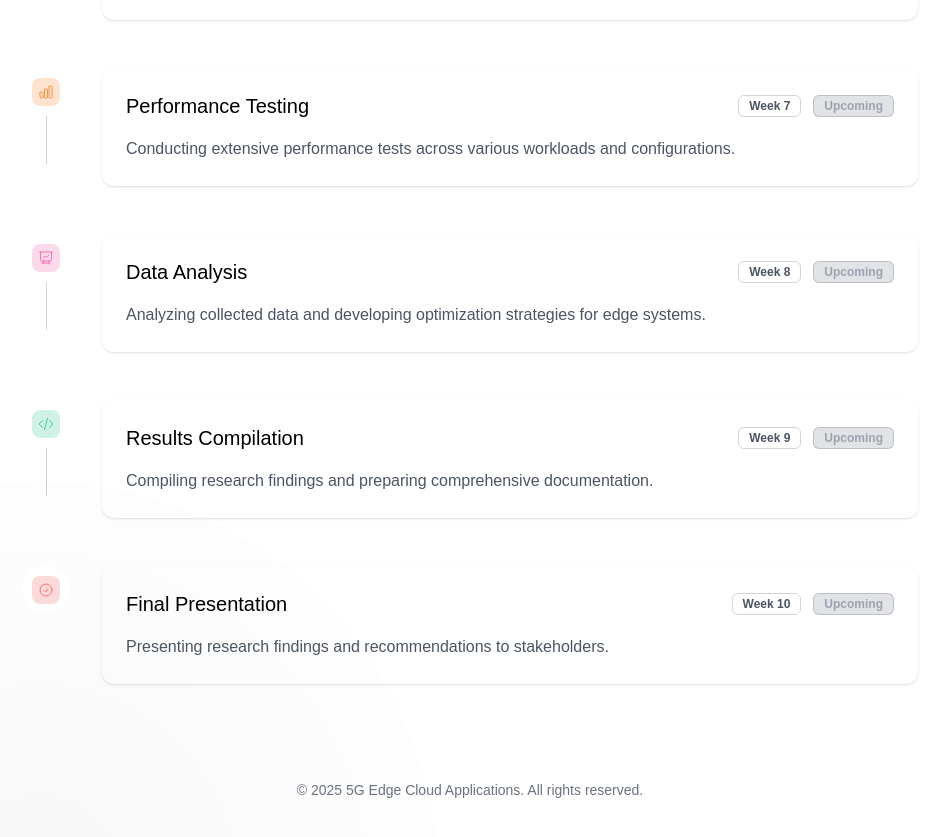
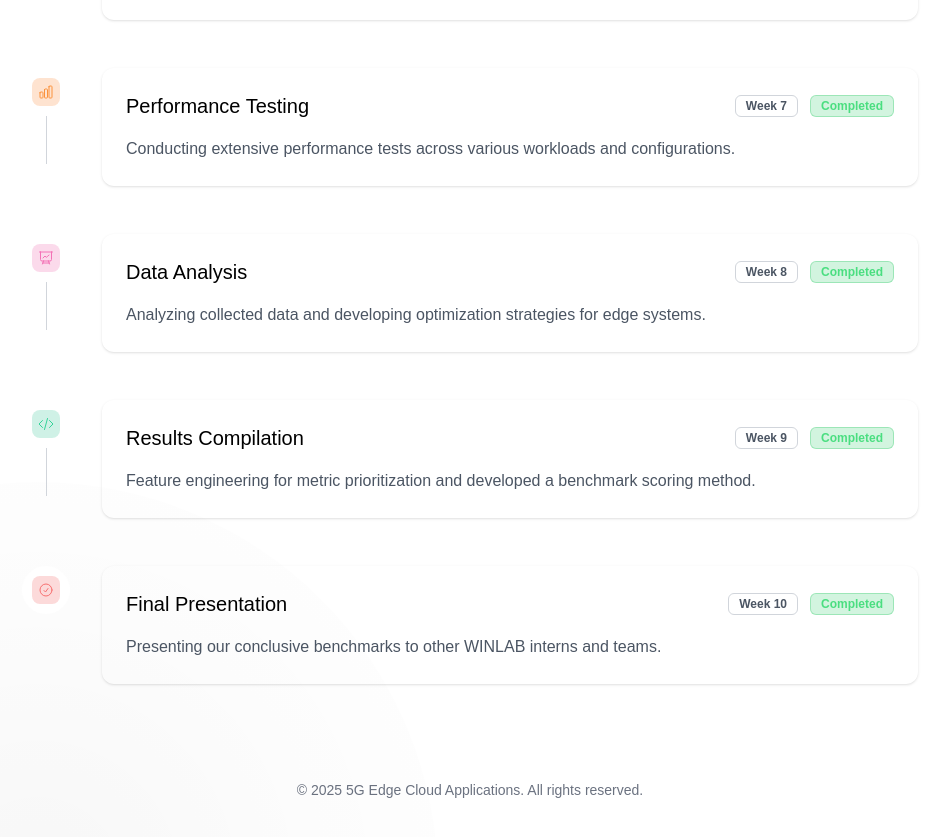
Before and after one commit to alt-rahul/winlab-website-v2, a Next.js app: page /timeline in a window 1280 px wide. Shown: the part 1320-2157 px from the top of the page, without its empty margins (170-1119 px from the left). Built offline with nearby package versions, Linux system fonts and the light colour scheme.

Commit message:
update timeline

```diff
--- a/app/timeline/page.tsx
+++ b/app/timeline/page.tsx
@@ -47,7 +47,7 @@ const timelineData = [
     week: "Week 4",
     title: "Initial Testing",
     description: "Conducting preliminary tests on the infrastructure and refining the experimental setup.",
-    status: "in-progress",
+    status: "completed",
     icon: BeakerIcon,
     iconColor: "text-amber-400",
     iconBg: "bg-amber-500/20",
@@ -56,7 +56,7 @@ const timelineData = [
     week: "Week 5",
     title: "Benchmark Development",
     description: "Developing custom benchmarking tools and performance measurement frameworks.",
-    status: "upcoming",
+    status: "completed",
     icon: CpuChipIcon,
     iconColor: "text-purple-400",
     iconBg: "bg-purple-500/20",
@@ -65,7 +65,7 @@ const timelineData = [
     week: "Week 6",
     title: "Network Latency Analysis",
     description: "Analyzing network latency patterns across different edge computing scenarios.",
-    status: "upcoming",
+    status: "completed",
     icon: SignalIcon,
     iconColor: "text-cyan-400",
     iconBg: "bg-cyan-500/20",
@@ -74,7 +74,7 @@ const timelineData = [
     week: "Week 7",
     title: "Performance Testing",
     description: "Conducting extensive performance tests across various workloads and configurations.",
-    status: "upcoming",
+    status: "completed",
     icon: ChartBarIcon,
     iconColor: "text-orange-400",
     iconBg: "bg-orange-500/20",
@@ -83,7 +83,7 @@ const timelineData = [
     week: "Week 8",
     title: "Data Analysis",
     description: "Analyzing collected data and developing optimization strategies for edge systems.",
-    status: "upcoming",
+    status: "completed",
     icon: PresentationChartLineIcon,
     iconColor: "text-pink-400",
     iconBg: "bg-pink-500/20",
@@ -91,8 +91,8 @@ const timelineData = [
   {
     week: "Week 9",
     title: "Results Compilation",
-    description: "Compiling research findings and preparing comprehensive documentation.",
-    status: "upcoming",
+    description: "Feature engineering for metric prioritization and developed a benchmark scoring method.",
+    status: "completed",
     icon: CodeBracketIcon,
     iconColor: "text-emerald-400",
     iconBg: "bg-emerald-500/20",
@@ -100,8 +100,8 @@ const timelineData = [
   {
     week: "Week 10",
     title: "Final Presentation",
-    description: "Presenting research findings and recommendations to stakeholders.",
-    status: "upcoming",
+    description: "Presenting our conclusive benchmarks to other WINLAB interns and teams.",
+    status: "completed",
     icon: CheckCircleIcon,
     iconColor: "text-red-400",
     iconBg: "bg-red-500/20",
```
